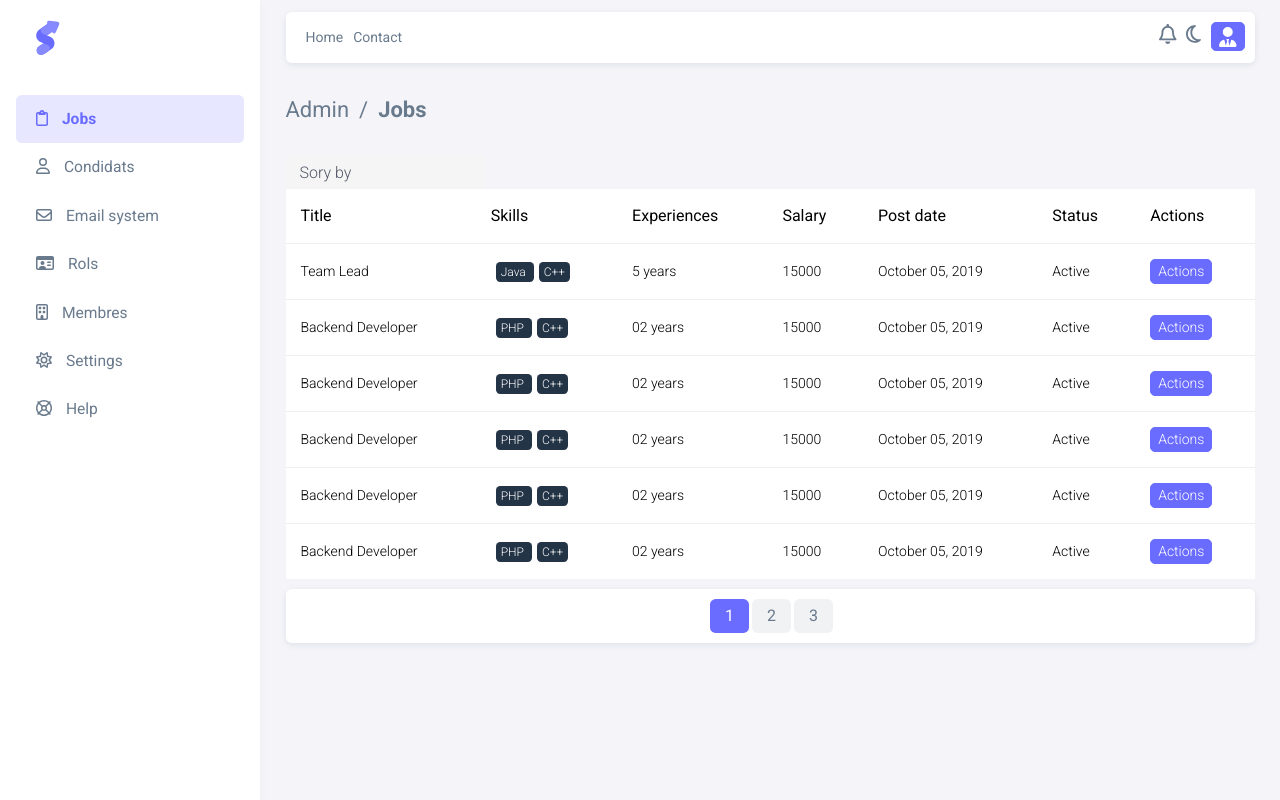
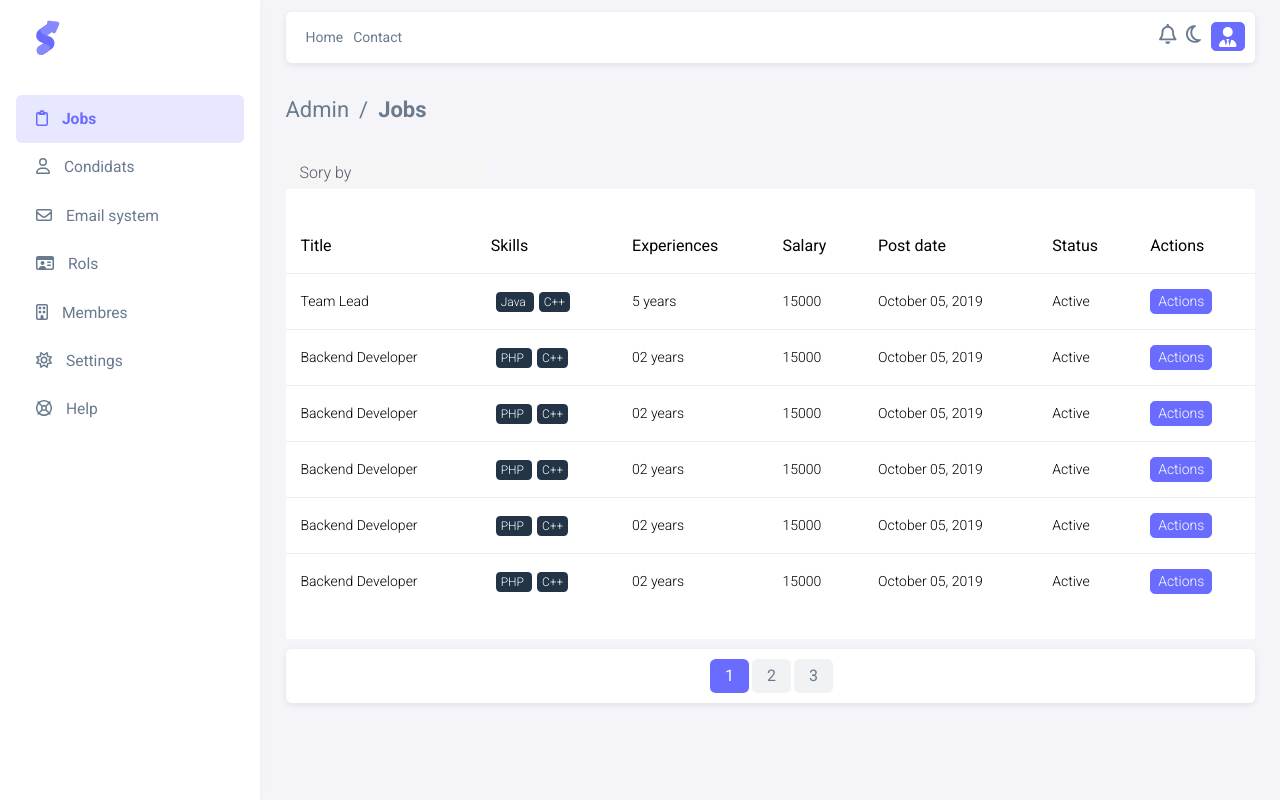
Before and after one commit to hiringkanban/frontend, a React (Vite) app: page /admin in a window 1280 px wide. Built offline with nearby package versions, Linux system fonts and the light colour scheme.

Commit message:
table header & footer

```diff
--- a/src/components/Molecules/Table/style.ts
+++ b/src/components/Molecules/Table/style.ts
@@ -1,5 +1,19 @@
 import styled from "styled-components";
-import { colors, fontWeight } from "../../../styles/styleGuide";
+import { fontWeight } from "../../../styles/styleGuide";
+
+export const TableWraper = styled.div`
+   overflow-x: 'auto';
+`;
+
+export const TableHeader = styled.div`
+    padding: 15px;
+    background-color: #fff;
+`;
+
+export const TableFooter = styled.div`
+    padding: 15px;
+    background-color: #fff;
+`;
 
 export const StyledTable = styled.table`
     border-collapse: collapse;
--- a/src/components/Molecules/Table/table.tsx
+++ b/src/components/Molecules/Table/table.tsx
@@ -2,22 +2,40 @@
 import { tableProps } from "./type";
 import {
     StyledTable,
+    TableWraper,
+    TableHeader,
+    TableFooter
 } from "./style";
 
-import TableHeader from "./tableHeader";
+import TableHead from "./tableHead";
 import TableRow from "./tableRow";
 
-const Table:React.FC<tableProps> = ({ columns, dataSource }) => {
+const Table:React.FC<tableProps> = (props) => {
+
+    const {
+        columns,
+        dataSource,
+        header,
+        footer
+     } = props;
 
     return (
+        <TableWraper>
+            <TableHeader>
+                {header}
+            </TableHeader>
             <StyledTable>
                 <thead>
-                <TableHeader columns={columns} />
+                    <TableHead columns={columns} />
                 </thead>
                 <tbody>
                     <TableRow dataSource={dataSource} columns={columns} />
                 </tbody>
             </StyledTable>
+            <TableFooter>
+                {footer}
+            </TableFooter>
+        </TableWraper>
     );
 }
 
--- /dev/null
+++ b/src/components/Molecules/Table/tableHead.tsx
@@ -0,0 +1,20 @@
+import { TableRowItem } from "./style";
+import { columnsT } from "./type";
+import { TableHeaderCell } from "./style";
+
+interface headerProps {
+    columns: columnsT[]
+}
+
+const TableHead = ({ columns }: headerProps) => {
+
+    return (
+        <TableRowItem>
+            { columns.map(({title, key}) =>
+                <TableHeaderCell key={key}>{title}</TableHeaderCell>
+            )}
+        </TableRowItem>
+    )
+}
+
+export default TableHead;
--- a/src/components/Molecules/Table/type.ts
+++ b/src/components/Molecules/Table/type.ts
@@ -13,7 +13,9 @@ export interface dataSourceT {
 
 export interface tableProps {
     columns: columnsT[],
-    dataSource: dataSourceT[]
+    dataSource: dataSourceT[],
+    header?: React.ReactNode,
+    footer?: React.ReactNode
 }
 
 export interface rowCellprops {
```
Lines whose indentation alone changed are shown as unchanged.
